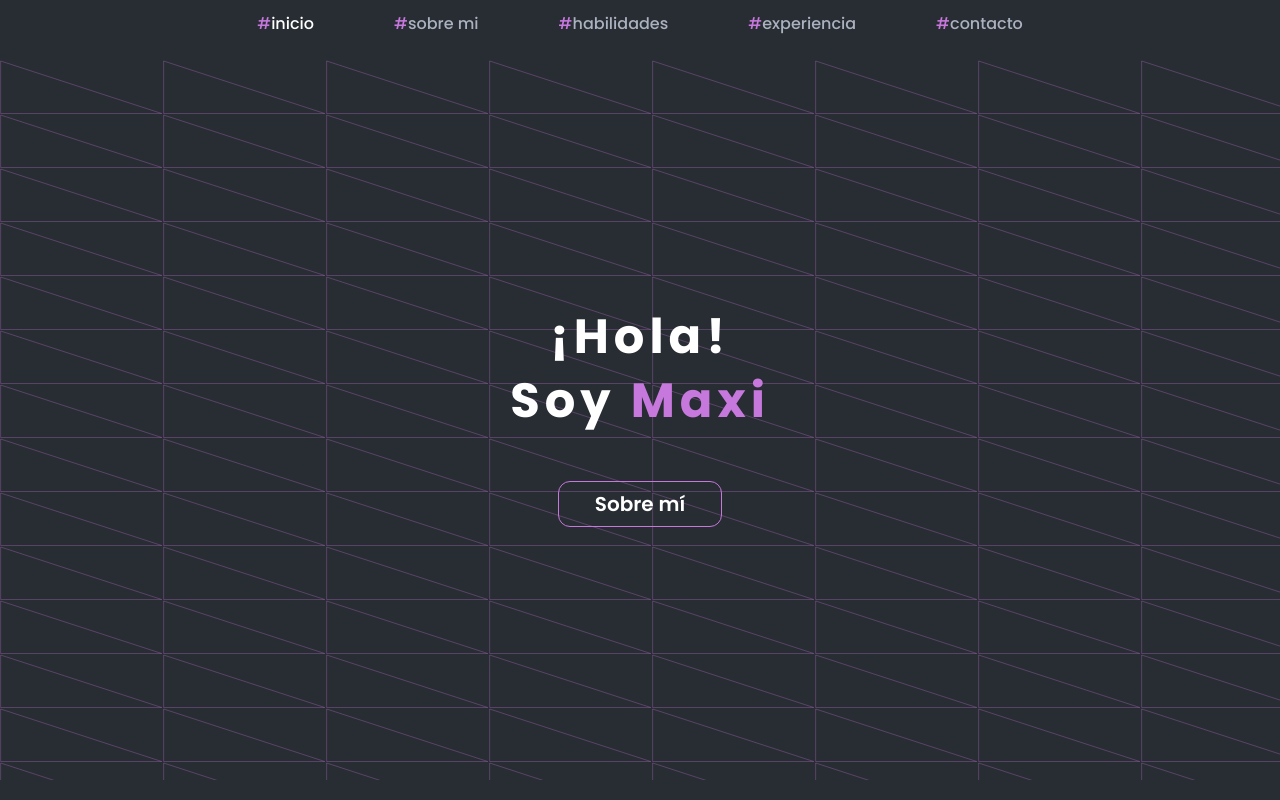
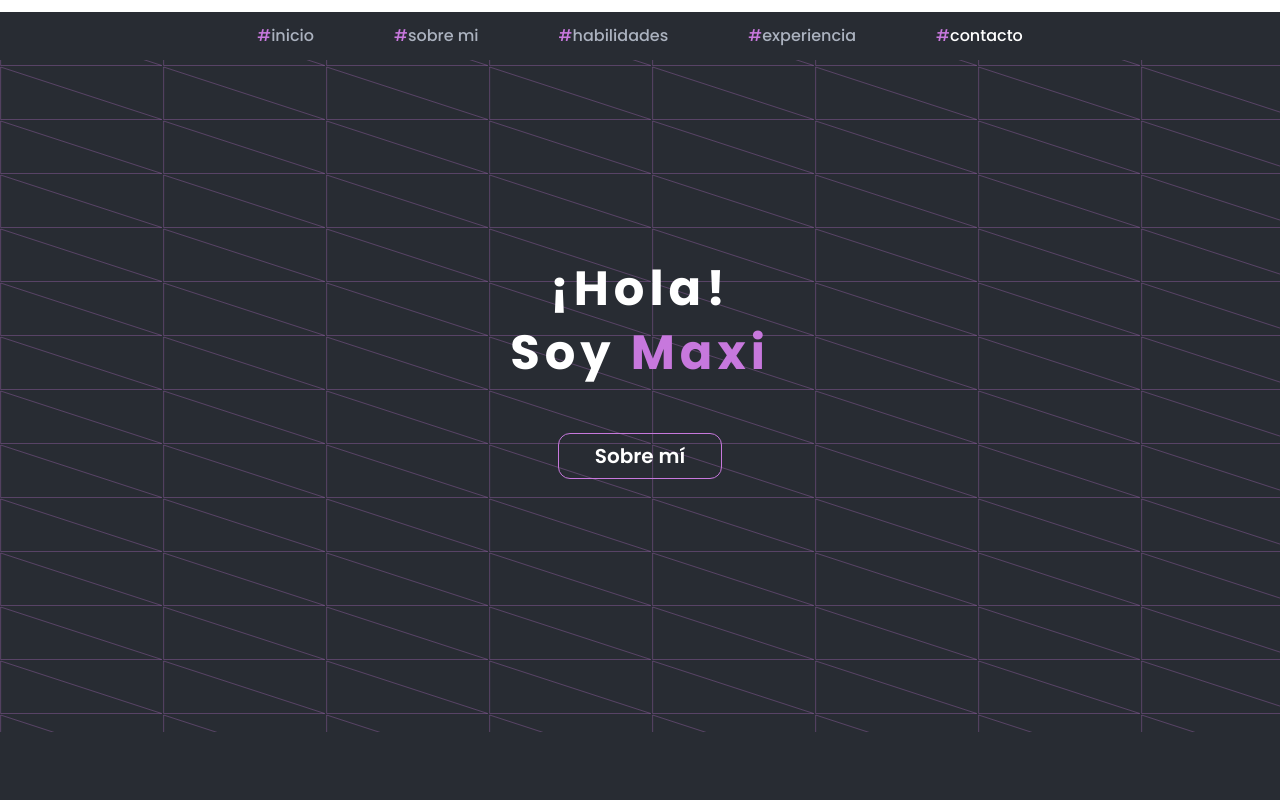
Before and after one commit to maxigbarraza1/portfolio, an Angular app: page / in a window 1280 px wide. Shown: the top 800 px of the page. Built offline with nearby package versions, Linux system fonts and the light colour scheme.

Commit message:
Update navigation links and scroll behavior

```diff
--- a/src/app/app.component.html
+++ b/src/app/app.component.html
@@ -1,8 +1,8 @@
 <div class="wrapper">
   <app-header></app-header>
-  <app-home></app-home>
-  <app-about-me></app-about-me>
-  <app-skills></app-skills>
-  <app-experience></app-experience>
-  <app-contact></app-contact>
+  <app-home id="inicio"></app-home>
+  <app-about-me id="sobre-mi"></app-about-me>
+  <app-skills id="habilidades"></app-skills>
+  <app-experience id="experiencia"></app-experience>
+  <app-contact id="contacto"></app-contact>
 </div>
--- a/src/app/header/header.component.html
+++ b/src/app/header/header.component.html
@@ -1,17 +1,35 @@
-<nav class="nav-container">
+<nav class="nav-container h-12 fixed w-full z-10">
   <div
     class="nav-items hidden md:flex md:flex-row md:justify-center md:items-center md:h-12 md:gap-10 xl:gap-20"
   >
-    <a routerLink="/home" class="selected"
+    <a
+      (click)="scrollToSection('inicio')"
+      [ngClass]="{ selected: currentSection === 'inicio' }"
       ><span class="hashtag">#</span>inicio</a
     >
-    <a routerLink="/home"><span class="hashtag">#</span>sobre mi</a>
-    <a routerLink="/home"><span class="hashtag">#</span>habilidades</a>
-    <a routerLink="/home"><span class="hashtag">#</span>experiencia</a>
-    <a routerLink="/home"><span class="hashtag">#</span>contacto</a>
+    <a
+      (click)="scrollToSection('sobre-mi')"
+      [ngClass]="{ selected: currentSection === 'sobre-mi' }"
+      ><span class="hashtag">#</span>sobre mi</a
+    >
+    <a
+      (click)="scrollToSection('habilidades')"
+      [ngClass]="{ selected: currentSection === 'habilidades' }"
+      ><span class="hashtag">#</span>habilidades</a
+    >
+    <a
+      (click)="scrollToSection('experiencia')"
+      [ngClass]="{ selected: currentSection === 'experiencia' }"
+      ><span class="hashtag">#</span>experiencia</a
+    >
+    <a
+      (click)="scrollToSection('contacto')"
+      [ngClass]="{ selected: currentSection === 'contacto' }"
+      ><span class="hashtag">#</span>contacto</a
+    >
   </div>
   <div
-    class="nav-hamburger flex flex-row justify-end items-center h-12 md:hidden"
+    class="nav-hamburger flex flex-row justify-end items-center h-12 md:hidden md:h-0"
   >
     <div class="space-y-2">
       <div class="w-8 h-0.5 bg-gray-600"></div>
--- a/src/app/header/header.component.scss
+++ b/src/app/header/header.component.scss
@@ -12,14 +12,12 @@
   color: $primary;
 }
 
+.nav-container {
+  background-color: $background;
+}
+
 @media (max-width: 768px) {
   .nav-items {
     display: none !important;
   }
 }
-
-// @media (min-width: 769px) {
-//   .nav-hamburger {
-//     display: none !important;
-//   }
-// }
--- a/src/app/header/header.component.ts
+++ b/src/app/header/header.component.ts
@@ -1,17 +1,78 @@
-import { Component } from '@angular/core';
-import { ActivatedRoute } from '@angular/router';
+import { NgClass } from '@angular/common';
+import { Component, HostListener } from '@angular/core';
+import { RouterModule } from '@angular/router';
 
 @Component({
   selector: 'app-header',
   standalone: true,
-  imports: [],
+  imports: [RouterModule, NgClass],
   templateUrl: './header.component.html',
   styleUrl: './header.component.scss',
 })
 export class HeaderComponent {
-  constructor(private _activatedRoute: ActivatedRoute) {}
+  currentSection: string = '';
 
-  ngOnInit() {
-    // console.log(this._activatedRoute.snapshot.url[0].path);
+  constructor() {}
+
+  @HostListener('window:scroll', [])
+  onWindowScroll() {
+    this.checkSection();
+  }
+
+  checkSection() {
+    const scrollPosition =
+      window.scrollY ||
+      window.pageYOffset ||
+      document.documentElement.scrollTop ||
+      document.body.scrollTop ||
+      0;
+    const windowHeight = window.innerHeight;
+    const documentHeight = document.documentElement.scrollHeight;
+
+    const sections: any = {
+      inicio: this.getSectionOffset('inicio'),
+      'sobre-mi': this.getSectionOffset('sobre-mi'),
+      habilidades: this.getSectionOffset('habilidades'),
+      experiencia: this.getSectionOffset('experiencia'),
+      contacto: this.getSectionOffset('contacto'),
+    };
+
+    for (const sectionId in sections) {
+      const section = sections[sectionId];
+      if (section) {
+        const { top, bottom } = section;
+        if (scrollPosition >= top && scrollPosition < bottom) {
+          this.currentSection = sectionId;
+          break;
+        }
+      }
+    }
+
+    if (scrollPosition + windowHeight >= documentHeight) {
+      this.currentSection = 'contacto';
+    }
+  }
+
+  getSectionOffset(sectionId: string): { top: number; bottom: number } | null {
+    const section = document.getElementById(sectionId);
+    if (section) {
+      const rect = section.getBoundingClientRect();
+      return {
+        top: rect.top + window.scrollY,
+        bottom: rect.bottom + window.scrollY,
+      };
+    }
+    return null;
+  }
+
+  scrollToSection(sectionId: string) {
+    const element = document.getElementById(sectionId);
+    if (element) {
+      element.scrollIntoView({
+        behavior: 'smooth',
+        block: 'start',
+        inline: 'nearest',
+      });
+    }
   }
 }
```
